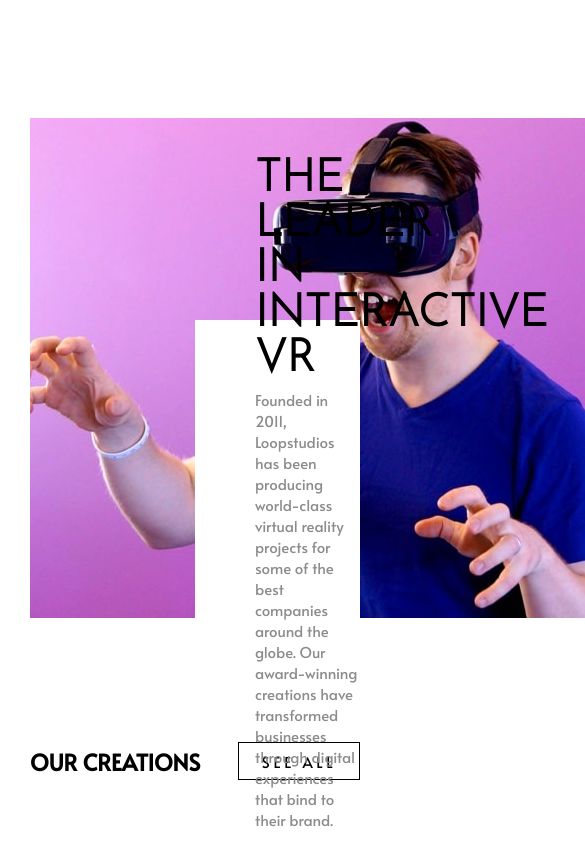
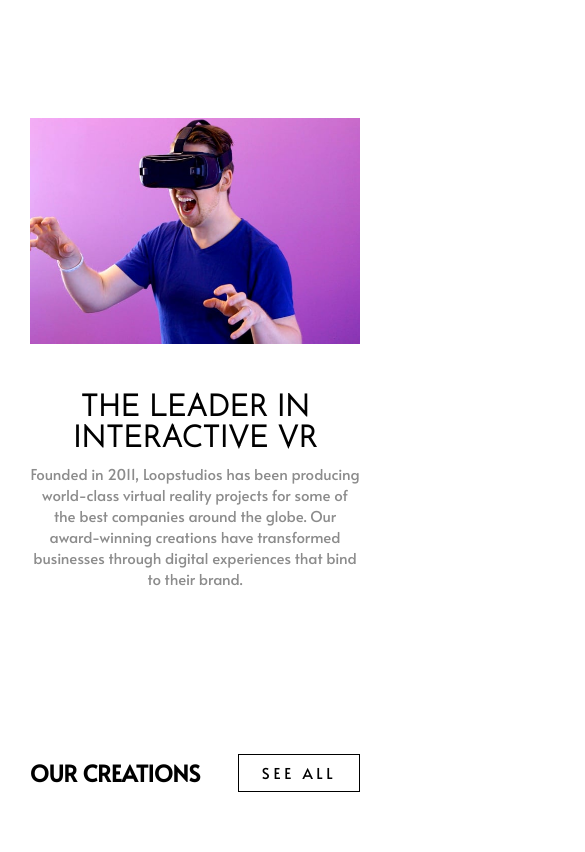
Before and after one commit to EclecticOwl/loopstudios-landing-page, a plain HTML site: page index.html in a window 390 px wide. Shown: the part 752-1604 px from the top of the page, 585 px wide, since content can reach past the window. Drawn offline with Linux system fonts and the light colour scheme.

Commit message:
Added mobile media queries to the main middle.

```diff
--- a/css/main.sass
+++ b/css/main.sass
@@ -72,7 +72,7 @@ nav
     h1
         color: $white
         padding: 1em 2em
-        font-size: 3em
+        font-size: 2.5em
         border: 1px solid $white
 
 // Main
@@ -96,7 +96,7 @@ nav
         gap: .5em
 
         h2
-            font-size: 3em
+            font-size: 2em
             font-family: $josefin
         p
             color: $dark-gray
@@ -236,6 +236,23 @@ footer
     span
         color: $dark-gray
 
+
+
+@media(max-width: 1100px)
+    .mid
+        display: flex
+        flex-direction: column
+        justify-content: center
+        align-items: center
+
+        .mid-text
+            margin: 3em 0
+            position: static
+            padding: 0
+            width: 100%
+            text-align: center
+
+
 @media (max-width: 850px)
     .container
         margin: 0 2em
@@ -244,9 +261,11 @@ footer
         height: 750px
         background-image: url("../images/mobile/image-hero.jpg")
     .header-text
-
-
         h1
-            padding: 1em
+            padding: .5em
             width: 100%
             font-family: $josefin
+    .mid
+        .mid-image img
+            height: auto
+            width: 100%
--- a/index.html
+++ b/index.html
@@ -29,7 +29,7 @@
         </div>
       </nav> <!-- End of nav -->
       <div class="header-text">
-        <h1>IMMERSIVE<br> EXPERIENCES<br> THAT DELIVER</h1>
+        <h1>IMMERSIVE <br> EXPERIENCES <br> THAT DELIVER</h1>
       </div> <!-- End of header-text -->
     </div> <!-- End of container -->
   </header> <!-- End of header -->
@@ -38,7 +38,11 @@
    <div class="container">
     <div class="mid">
       <div class="mid-image">
-        <img src="/images/desktop/image-interactive.jpg" alt="interactive">
+        <picture>
+          <source srcset="/images/desktop/image-interactive.jpg" media="(min-width: 760px)">
+          <source srcset="/images/mobile/image-interactive.jpg" media="(max-width: 759px)">
+          <img src="/images/desktop/image-interactive.jpg" alt="interactive" />
+        </picture>
       </div>
       <div class="mid-text">
         <div>
```
Also changed, not shown: css/main.css, 1 other file.
